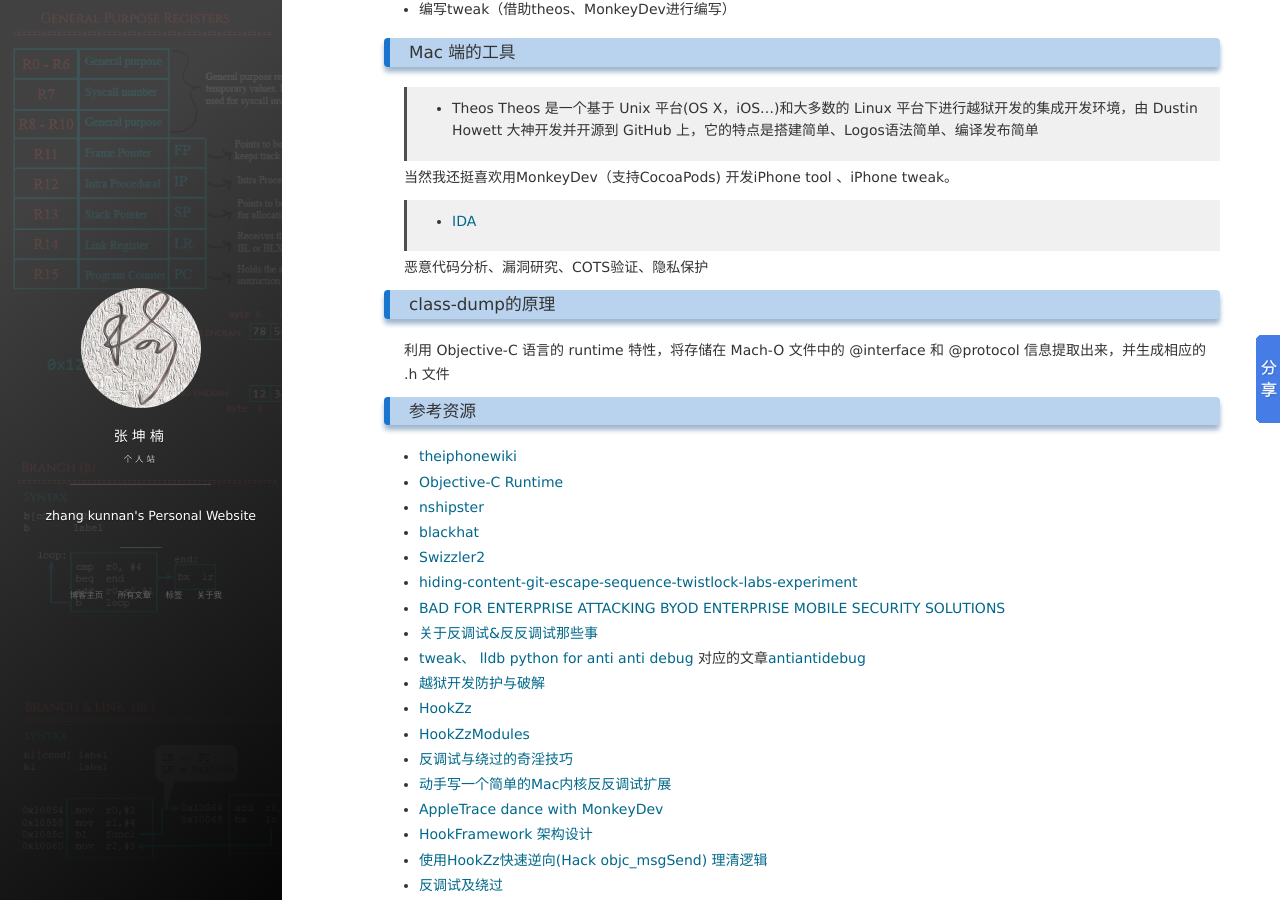
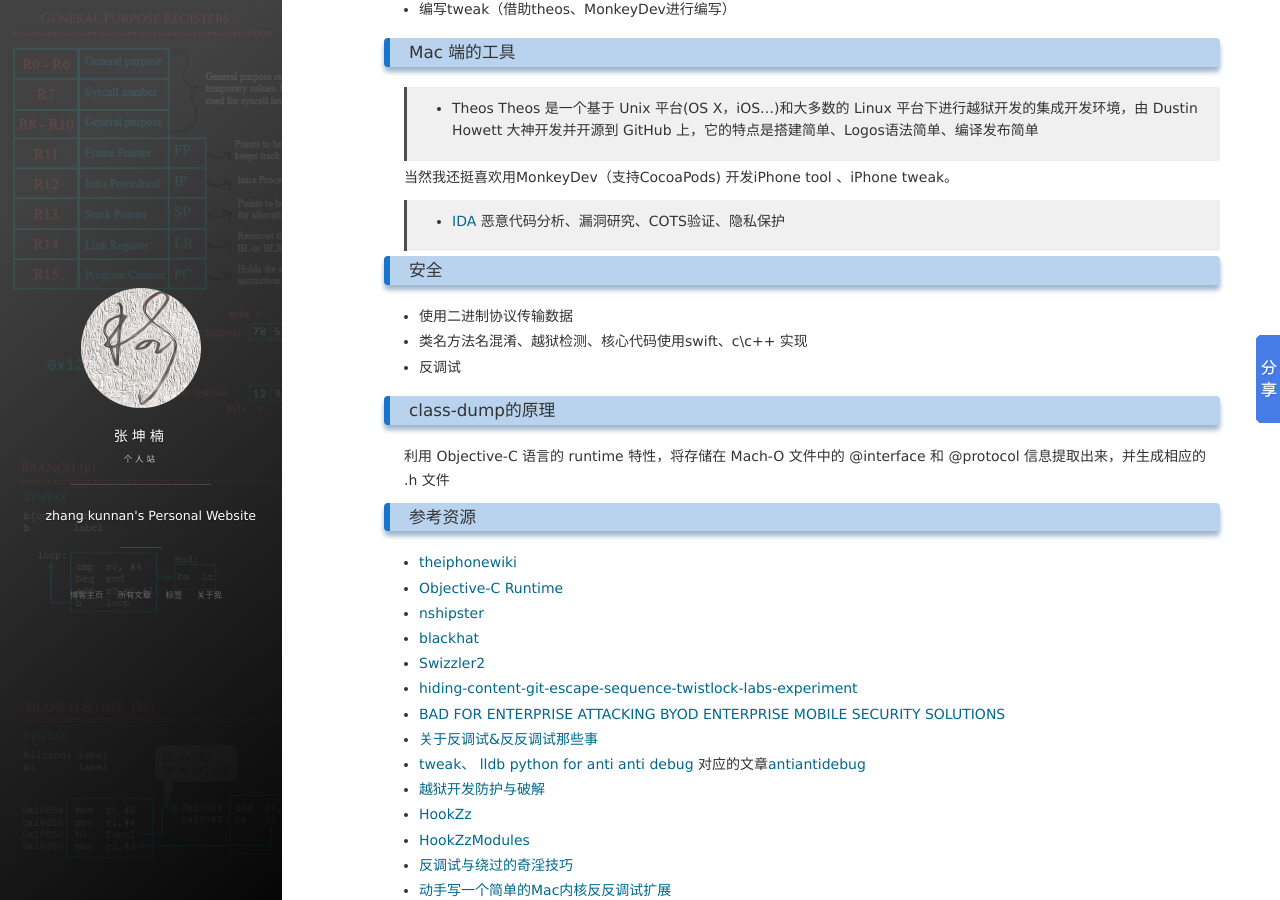
Before and after one commit to zhangkn/zhangkn.github.io, a Jekyll site: the page built from _posts/2017-12-18-antiDebugger.md, in a window 1280 px wide and 900 px high, scrolled down 809 px. Built offline with Jekyll 4.4.1, drawn with Linux system fonts in a browser that asks for light colours; nearby versions of some CDN libraries; comment, search, counter and statistics services are not loaded.

Commit message:
反调试

```diff
--- a/_posts/2017-12-18-antiDebugger.md
+++ b/_posts/2017-12-18-antiDebugger.md
@@ -54,10 +54,15 @@
 当然我还挺喜欢用MonkeyDev（支持CocoaPods) 开发iPhone tool 、iPhone tweak。
 
 >* [IDA](https://down.52pojie.cn/Tools/Disassemblers/)
-
 恶意代码分析、漏洞研究、COTS验证、隐私保护
 
 
+
+### 安全
+
+- 使用二进制协议传输数据
+- 类名方法名混淆、越狱检测、核心代码使用swift、c\c++ 实现
+- 反调试
 
 
 
```
